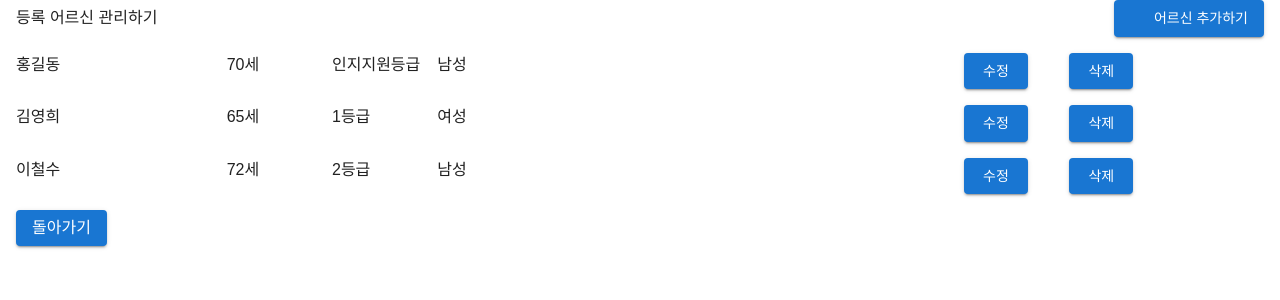
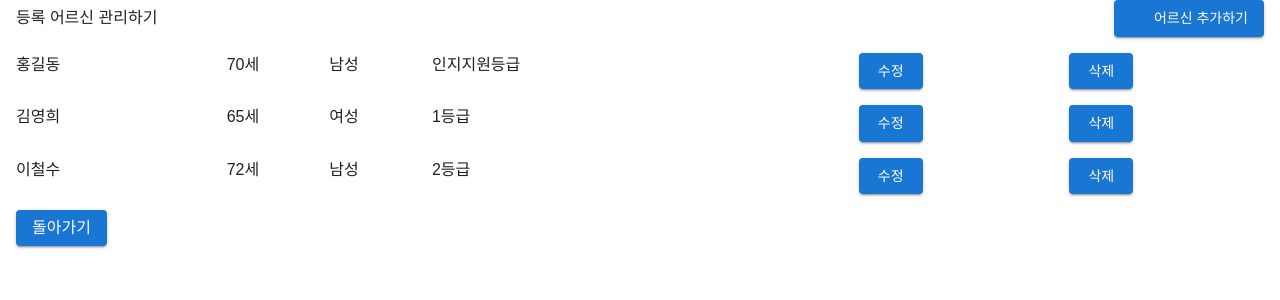
Before and after one commit to Team-Senifit/Web, a Next.js app: page /info/members in a window 1280 px wide. Shown: the top 300 px of the page. Built offline with nearby package versions, Linux system fonts and the light colour scheme; some icons are missing; a web font is replaced by a local one.

Commit message:
Design: 등록 어르신 리스트 ui nested grid로 변경

```diff
--- a/src/app/info/members/MemberList.tsx
+++ b/src/app/info/members/MemberList.tsx
@@ -8,25 +8,27 @@ const Member = ({ id, name, age, grade, gender }: IMember) => {
       <Grid size={2}>
         <Typography>{name}</Typography>
       </Grid>
-      <Grid size={1}>
-        <Typography>{age}세</Typography>
+      <Grid container size={6}>
+        <Grid size={2}>
+          <Typography>{age}세</Typography>
+        </Grid>
+        <Grid size={2}>
+          <Typography>{gender} </Typography>
+        </Grid>
+        <Grid size={2}>
+          <Typography>{grade}</Typography>
+        </Grid>
       </Grid>
-      <Grid size={1}>
-        <Typography>{grade}</Typography>
-      </Grid>
-      <Grid size={5}>
-        <Typography>{gender} </Typography>
-      </Grid>
-      <Grid size={1}>
+      <Grid size={2}>
         <Button
           variant="contained"
           component={Link}
-          href={`/info/members/edit?id=${id}`}
+          href={`/info/members/edit/${id}`}
         >
           {"수정"}
         </Button>
       </Grid>
-      <Grid size={1}>
+      <Grid size={2}>
         <Button variant="contained">{"삭제"}</Button>
       </Grid>
     </>
```
Also changed, not shown: src/app/info/members/add/page.tsx (added).
